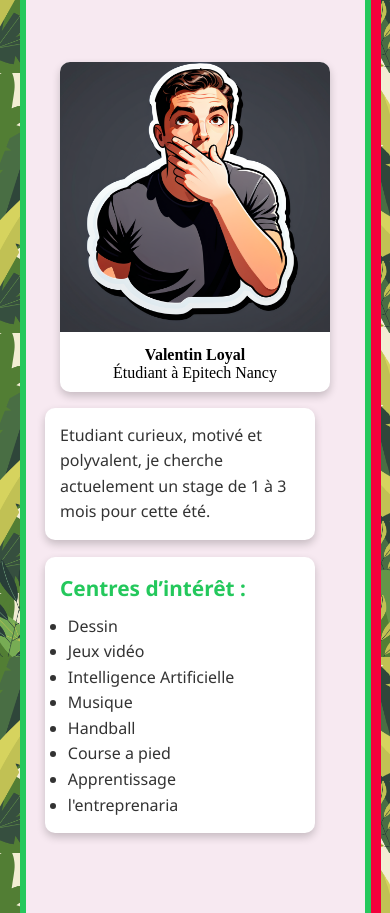
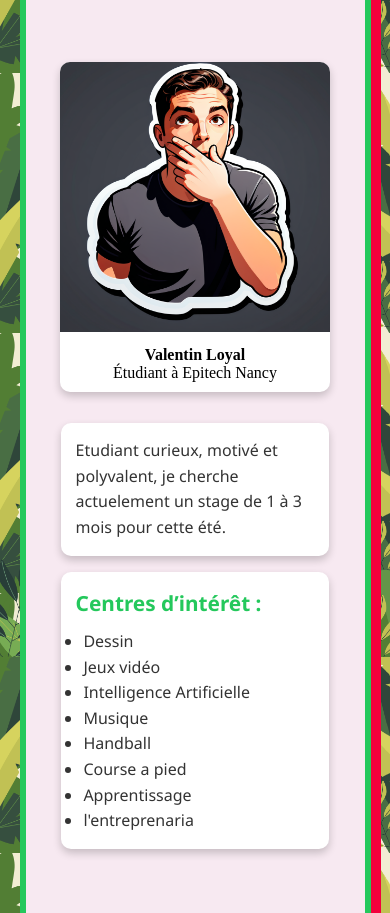
Before and after one commit to valentinloyal/Portfolio, a plain HTML site: page profile/profile.html in a window 390 px wide. Shown: the part 187-1100 px from the top of the page. Drawn offline with Linux system fonts and the light colour scheme.

Commit message:
recentrage card profile

```diff
--- a/profile/profile.css
+++ b/profile/profile.css
@@ -235,10 +235,13 @@ header {
         align-items: center;
     }
 
-    .card, .presentation, .interets {
+    .card {
         width: 90%;
     }
 
+    .description{
+        margin: 4vw;
+    }
     .content {
         height: auto;
     }
```
